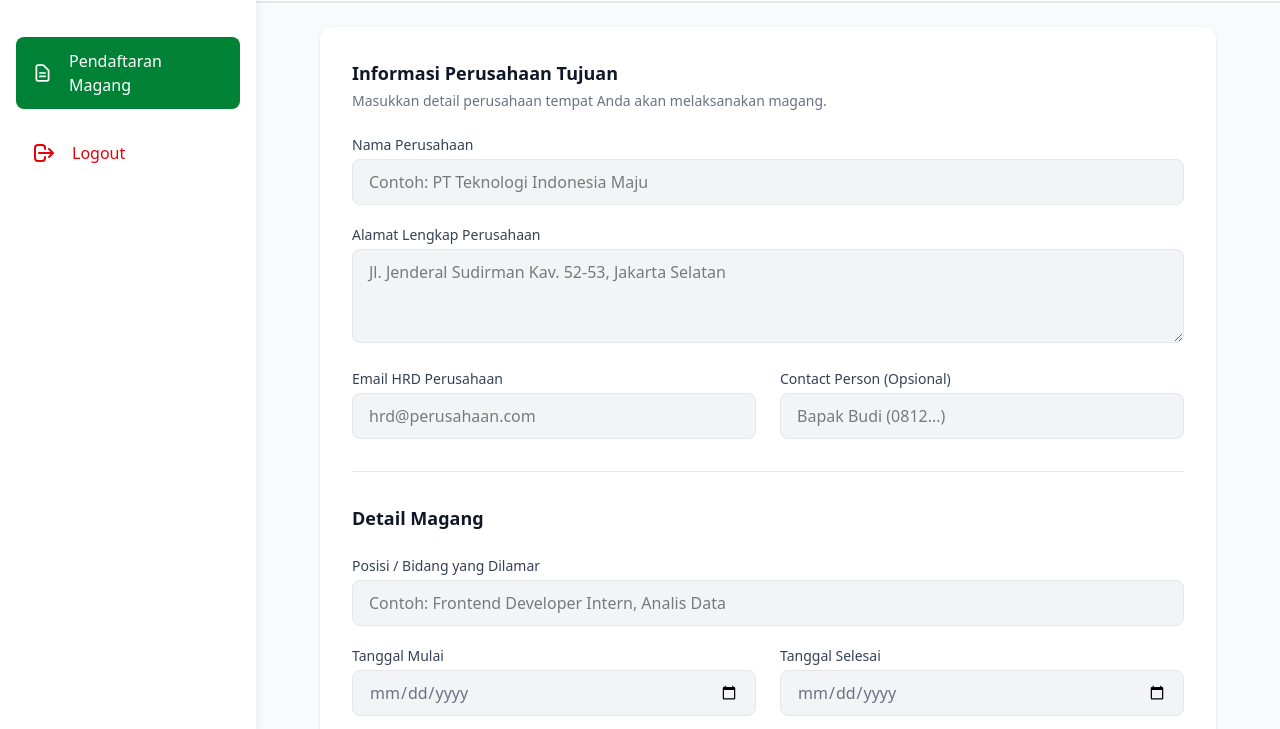
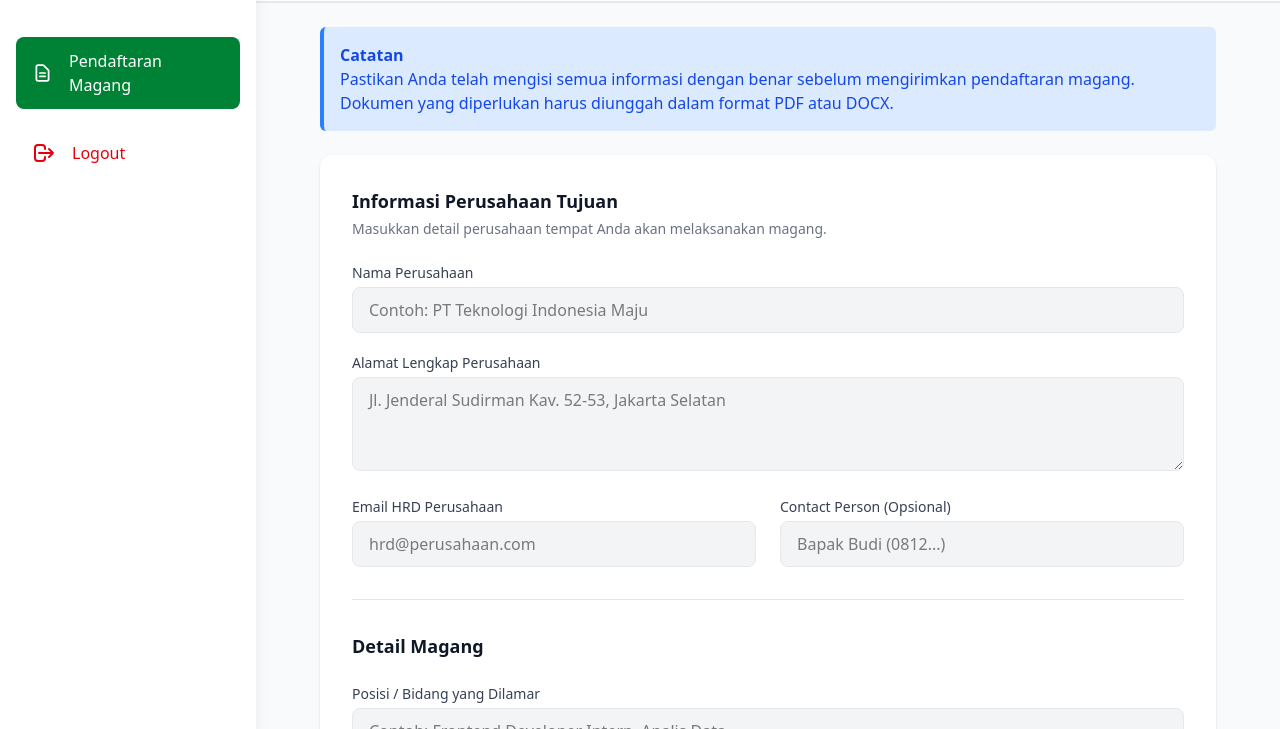
Before and after one commit to zhakazx/simagang, a plain HTML site: page mahasiswa/pendaftaran-magang.html in a window 1280 px wide. Shown: the part 71-800 px from the top of the page. Drawn offline with nearby package versions, Linux system fonts and the light colour scheme.

Commit message:
feat: add alert for registration instructions in internship page

```diff
--- a/mahasiswa/pendaftaran-magang.html
+++ b/mahasiswa/pendaftaran-magang.html
@@ -154,6 +154,17 @@
         <!-- Main Content -->
         <main class="flex-1 overflow-x-hidden overflow-y-auto bg-gray-50 p-6">
           <div class="container mx-auto max-w-4xl">
+            <div
+              class="bg-blue-100 border-l-4 border-blue-500 text-blue-700 p-4 mb-6 rounded-md"
+              role="alert"
+            >
+              <p class="font-bold">Catatan</p>
+              <p>
+                Pastikan Anda telah mengisi semua informasi dengan benar sebelum
+                mengirimkan pendaftaran magang. Dokumen yang diperlukan harus
+                diunggah dalam format PDF atau DOCX.
+              </p>
+            </div>
             <div class="bg-white rounded-xl shadow-sm p-8">
               <form action="#" method="POST" class="space-y-8">
                 <!-- Bagian 1: Informasi Perusahaan -->
@@ -286,7 +297,7 @@
                       <label
                         for="file_cv"
                         class="block text-sm font-medium text-gray-700 mb-1"
-                        >Surat dari perusahaan (tempat magang)
+                        >Surat dari perusahaan (pdf / docx)
                         <span class="text-red-500">*</span></label
                       >
                       <input
@@ -299,7 +310,7 @@
                       <label
                         for="file_transkrip"
                         class="block text-sm font-medium text-gray-700 mb-1"
-                        >Transkrip Nilai Terakhir
+                        >Transkrip Nilai Terakhir (pdf / docx)
                         <span class="text-red-500">*</span></label
                       >
                       <input
```
Also changed, not shown: index.html (+1 -1 lines).
